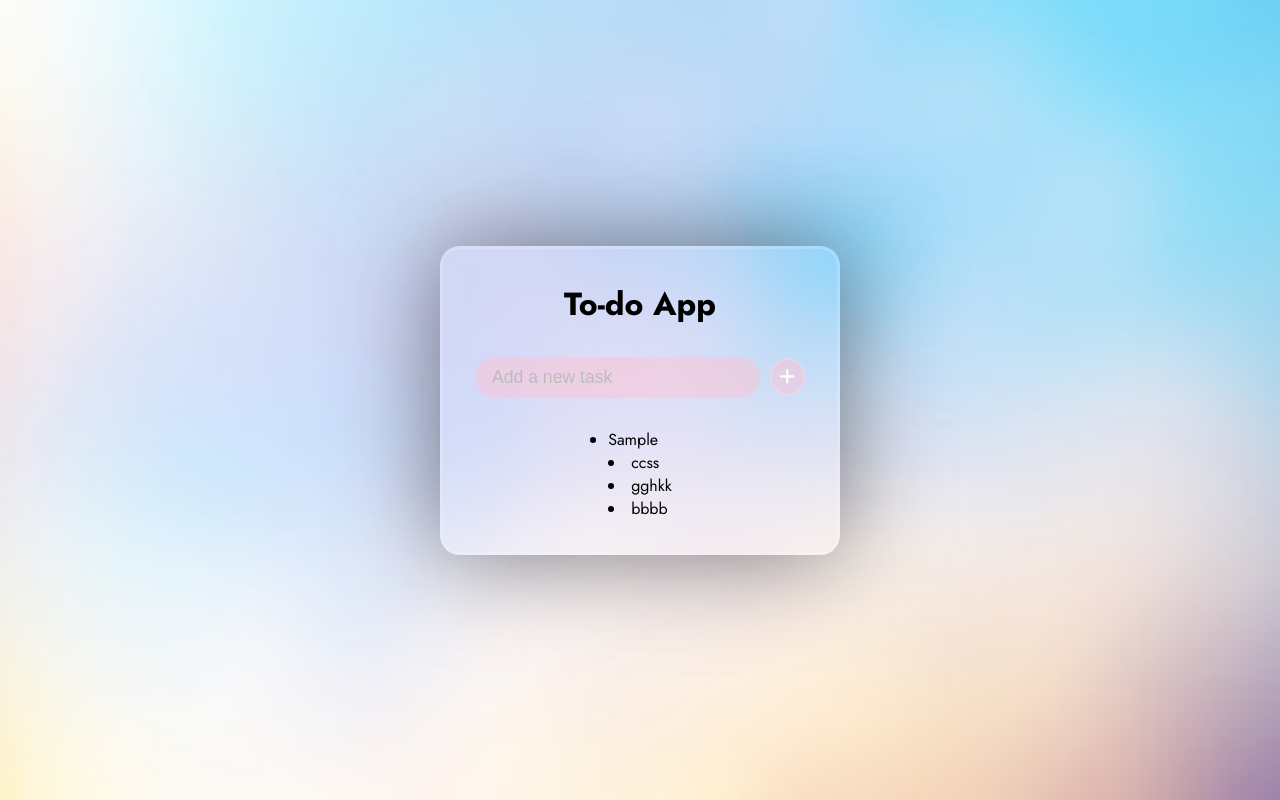
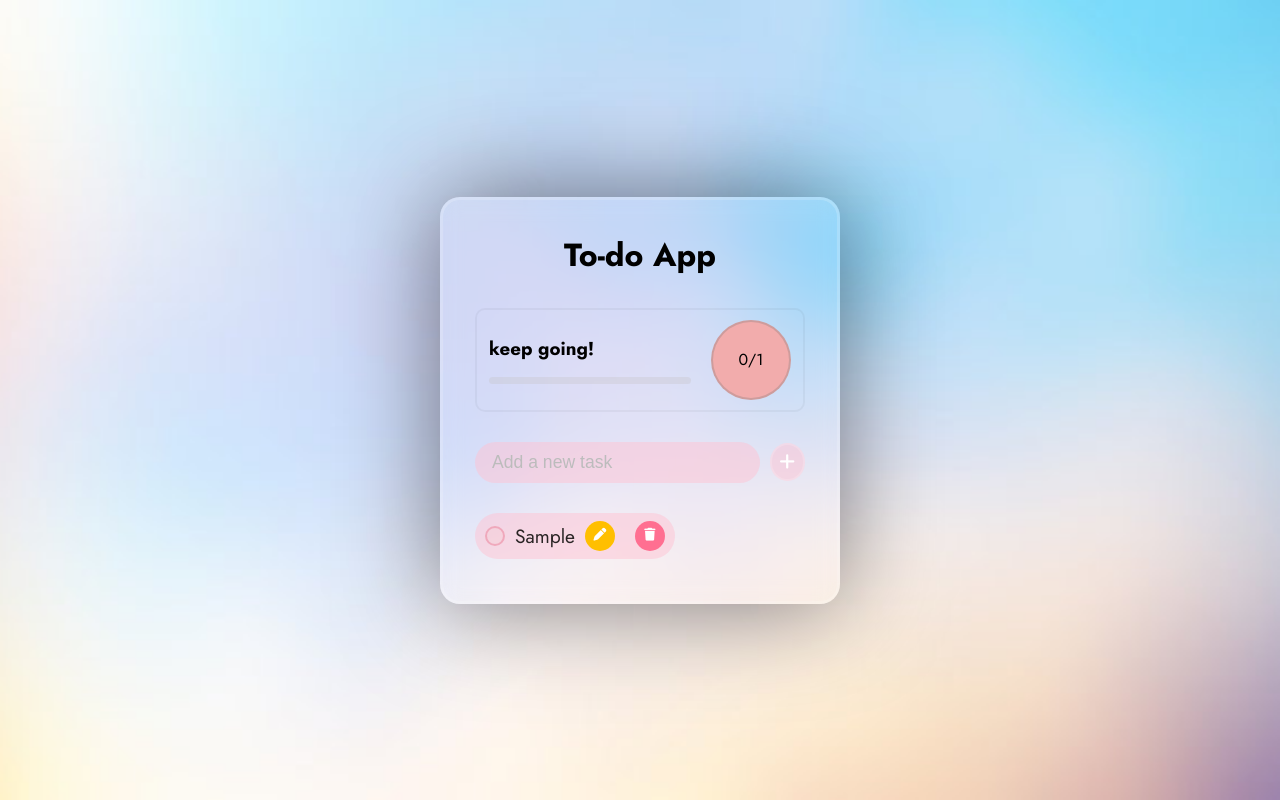
Before and after one commit to MasaAbuOdeh/Todo-List-App, a plain HTML site: page index.html in a window 1280 px wide. Both pictures are taken after typing "Sample" into the empty fields and a click on the button 787 px from the left and 388 px from the top of the page. Drawn offline with Linux system fonts and the light colour scheme.

Commit message:
progress bar

```diff
--- a/index.html
+++ b/index.html
@@ -11,15 +11,25 @@
     <div class="container">
         <div class="Todo-app">
             <h1>To-do App</h1>
+            <div class="bar-container">
+                <div class="details">
+                    <h3> keep going!</h3>
+                    <div class="progress-line">
+                        <div id="progress"></div>
+                    </div>
+                </div>
+                <div class="content">
+                  <p id="numbers"> 0/0 </p>
+                </div>
+            </div>
             <form class="input-area">
                 <input type="text" id="task-input" placeholder="Add a new task">
                 <button type="submit" id="add-new-task-btn"> <i class="fa-solid fa-plus"></i></button>
             </form>
             <div class="todos-container">
-                <ul id="task-list"></ul>
-                   <li>ccss</li>
-                   <li>gghkk</li>
-                   <li> bbbb</li>
+                <ul id="task-list">
+                </ul>
+                <img src="todoempty (1).jpg" alt="empty" class="empty-image">
             </div>
 
         </div>
--- a/script.js
+++ b/script.js
@@ -3,6 +3,28 @@ document.addEventListener('DOMContentLoaded',()=>{
     let taskInput = document.getElementById('task-input');
     const addBtn = document.getElementById('add-new-task-btn');
     const taskList = document.getElementById('task-list');
+    const emptyImage = document.querySelector(".empty-image");
+    const todosContainer = document.querySelector(".todos-container");
+    const progressLine = document.getElementById('progress');
+    const progressNumbers = document.getElementById('numbers');
+
+
+    const toggleEmptyState = ()=>{
+        emptyImage.style.display = taskList.children.length === 0 ? 'block' : 'none';
+        todosContainer.style.width =taskList.children.length > 0 ? '100%':'50%'
+    }
+
+    const updateProgress = ()=>{
+      const tasks = taskList.querySelectorAll('li');
+      const completedTasks = taskList.querySelectorAll('.completed');
+      const totalTasks = tasks.length;
+      const completedCount = completedTasks.length;
+      progressNumbers.textContent = `${completedCount}/${totalTasks}`;
+      const percent = totalTasks === 0 ? 0 : (completedCount / totalTasks) * 100;
+      progressLine.style.width = `${percent}%`;
+
+
+    }
 
     const addTask =(event)=>{
         event.preventDefault();
@@ -12,9 +34,51 @@ document.addEventListener('DOMContentLoaded',()=>{
         }
         console.log(taskText);
         const li = document.createElement('li');
-        li.textContent = taskText;
+        li.innerHTML = `
+        <input type="checkBox" class="checkBox">
+        <span class="task-text">${taskText}</span>
+        <div class="task-bottons">
+           <button class="edit-btn"><i class="fa-solid fa-pen"></i></button>
+           <button class="delete-btn"><i class="fa-solid fa-trash"></i></button>
+           </div>`;
+
+        const checkBox = li.querySelector('.checkBox');
+
+        const editBtn= li.querySelector('.edit-btn');
+        if (checkBox.checked){
+            li.classList.add('completed');
+            editBtn.disabled =true;
+            editBtn.style.opacity = '0.5';
+            editBtn.style.pointerEvents = 'none';
+
+        }
+
+        checkBox.addEventListener('change', ()=>{
+            const isChecked = checkBox.checked;
+            li.classList.toggle('completed', isChecked);
+            editBtn.disabled = isChecked;
+            editBtn.style.opacity= isChecked ? '0.5' :'1';
+            editBtn.style.pointerEvents= isChecked ?'none':'auto';
+            updateProgress();
+        })
+        editBtn.addEventListener('click', ()=>{
+            if(!checkBox.checked){
+                taskInput.value = li.querySelector('span').textContent;
+                li.remove();
+                updateProgress();
+                toggleEmptyState();
+            }
+        })
+
+        li.querySelector('.delete-btn').addEventListener('click',()=>{
+        li.remove();
+        updateProgress();
+        toggleEmptyState();
+        })
         taskList.appendChild(li);
+        updateProgress();
         taskInput.value = "";
+        toggleEmptyState();
     }
 addBtn.addEventListener('click',addTask);
 taskInput.addEventListener('keypress', (e)=>{
--- a/style.css
+++ b/style.css
@@ -97,9 +97,147 @@ body {
 
 }
 
-#task-list{
-    width: 100%;
+#task-list li {
     display: flex;
+    align-items: center;
+    justify-content: space-between;
+    margin-bottom: 10px;
+    padding: 8px 10px;
+    font-size: 1.2rem;
+    background: rgba(255, 194, 209, 0.488);
+    color: #2a2525;
+    border-radius: 30px;
+    position: relative;
+    transition: box-Shadow 0.2s ease;
+}
+
+#task-list li:hover{
+    box-shadow: 0 0 10px rgba(236, 91, 127, 0.488);
+
+}
+
+#task-list li .checkBox{
+    width: 20px;
+    height: 20px;
+    border: 2px solid rgba(235, 123, 151, 0.488);
+    border-radius: 50%;
+    appearance: none;
+    cursor: pointer;
+    transition: all 0.2 ease;
+    background: rgba(244, 205, 215, 0.488);
+}
+
+.completed {
+  text-decoration: line-through;      /* الخط على النص */
+  color: gray;                        /* لون رمادي */
+  background-color: #e0f2f1;          /* خلفية خضراء فاتحة */
+  opacity: 0.7;                       /* شفافية خفيفة */
+  font-style: italic;                 /* نص مائل */
+  transition: all 0.3s ease;          /* سلاسة في التغيير */
+  position: relative;                /* ضروري لإضافة الرمز */
+  padding-left: 24px;
+}
+
+#task-list li .checkBox:checked{
+    background: rgb(243, 108, 108);
+    content: '\2713';
+    transform: scale(1.1);
+}
+
+#task-list li .checkBox:checked::before{
+    content: '\2713';
+    color: #fff;
+    display: flex;
+    justify-content: center;
+    align-items: center;
+    font-size: 1rem;
+}
+
+#task-list li span{
+    margin-left: 10px;
+    flex: 1;
+    word-wrap: break-word;
+}
+
+.task-bottons{
+    display: flex;
+    gap: 10px;
+    margin-right: auto;
+}
+
+.task-bottons button{
+    background: rgb(239, 167, 167);
+    border: none;
+    border-radius: 50%;
+    color: #fff;
+    width: 30px;
+    height: 30px;
+    display: flex;
+    justify-content: center;
+    align-items: center;
+    font-size: 0.8rem;
+    cursor: pointer;
+    transition: all 0.2s ease;
+    margin-left: 10px;
+}
+
+.task-bottons button:hover{
+    transform: scale(1.2);
+}
+
+.task-bottons .edit-btn{
+    background: #ffbf00;
+
+}
+
+.task-bottons .delete-btn{
+    background: #ff6f91;
+}
 
 
+.bar-container{
+    padding: 10px 12px;
+    border-radius: 10px;
+    border: 2px solid rgba(16, 13, 13, 0.038);
+    display: flex;
+    align-items: center;
+    justify-content: space-between;
+    gap: 20px;
+    width: 100%;
 }
+
+.details{
+    width: 100%;
+
+}
+
+.progress-line{
+    width: 100%;
+    height: 7px;
+    border-radius: 20px;
+    background: rgba(195, 192, 192, 0.3);
+    margin-top: 15px;
+    position: relative;
+
+}
+
+#progress{
+    width: 0px;
+    height: 100%;
+    border-radius: 20px;
+    transition: width 0.3s ease;
+    background: #ff6f91;
+
+}
+
+#numbers{
+    border: 2px solid rgba(122, 119, 119,0.3);
+    border-radius: 50%;
+    display: flex;
+    justify-content: center;
+    align-items: center;
+    width: 80px;
+    height: 80px;
+    background: rgb(242, 172, 172);
+
+}
```
Also changed, not shown: todoempty (1).jpg (added), todoempty.jpg (deleted).
